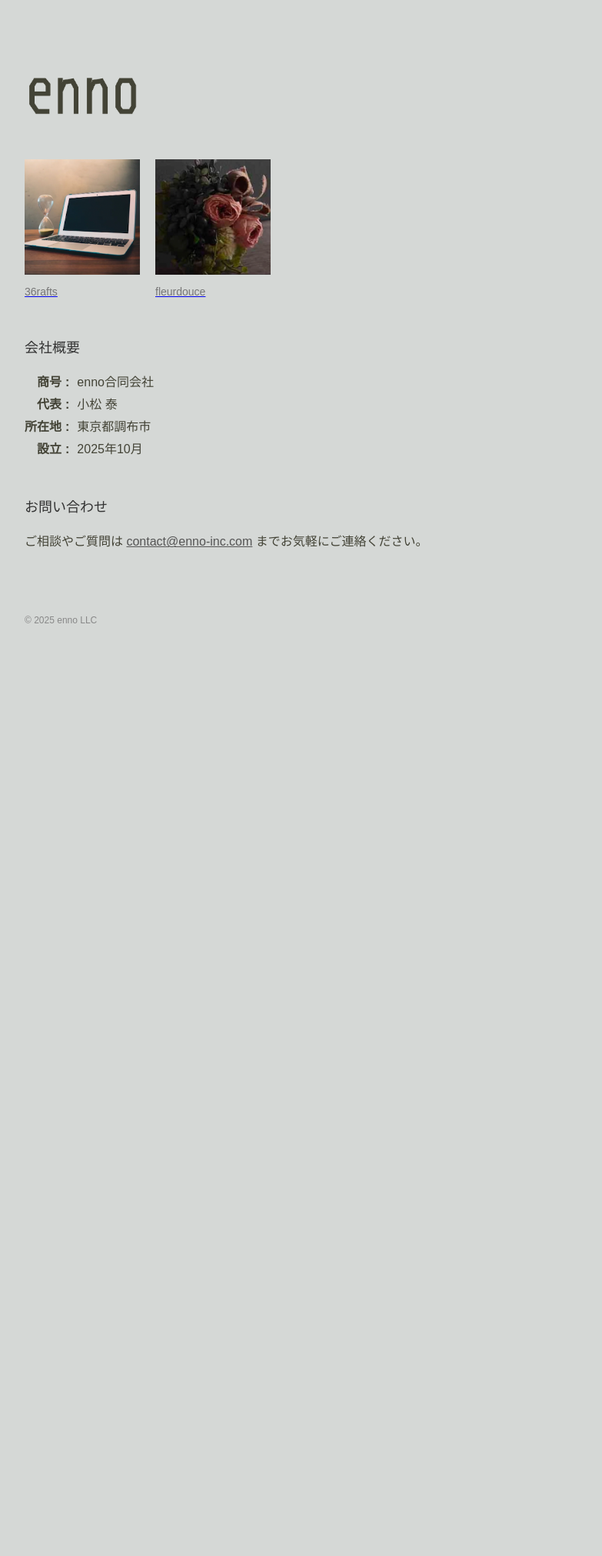
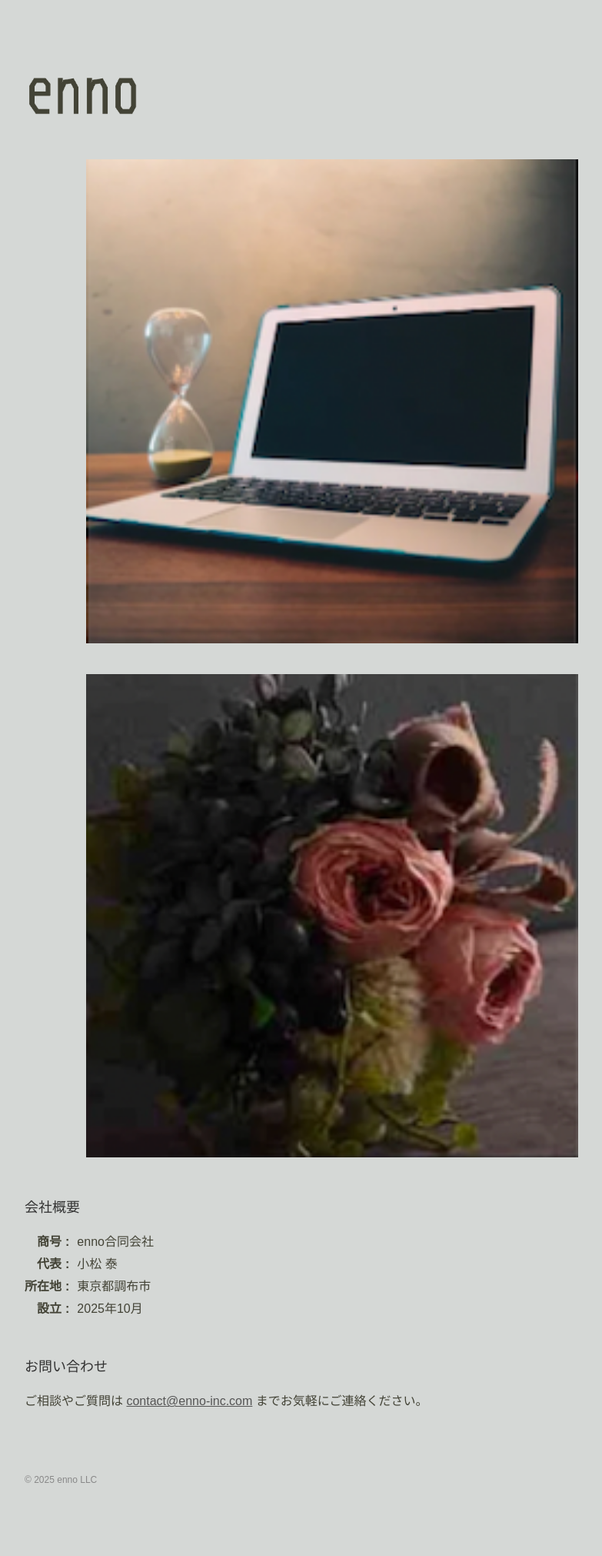
Before and after one commit to komapotter/www.enno-inc.com, a Jekyll site: the page built from index.markdown, in a window 1280 px wide. Shown: the whole page at 77% size, without its empty margins (208-991 px from the left). Built offline with Jekyll 4.4.1, drawn with Linux system fonts in a browser that asks for light colours; some web fonts are replaced; before the commit the page ends 905 px from its top, so only the background shows below that.

Commit message:
Redesign gallery layout to vertical alignment with centered items and larger gaps

```diff
--- a/assets/css/style.css
+++ b/assets/css/style.css
@@ -37,37 +37,53 @@ ul {
 
 .gallery {
     display: flex;
-    justify-content: flex-start;
-    gap: 20px;
+    flex-direction: column;
+    align-items: center;
+    gap: 40px;
     margin-top: 50px;
-    align-items: flex-start;
 }
 
 .gallery-item {
-    text-align: left;
-}
-
-.gallery-item img {
-    width: 150px;
-    height: 150px;
-    object-fit: cover;
-    margin-bottom: 10px;
-}
-
-.gallery-item p {
-    margin: 0;
-    font-size: 14px;
-    color: #777;
+    width: 80%;
+    overflow: hidden; /* はみ出し防止 */
 }
 
 .gallery-item a {
     display: block;
-    transition: transform 0.3s ease, opacity 0.3s ease;
+    position: relative;
+    line-height: 0; /* aタグの余分な高さを消す */
 }
 
-.gallery-item a:hover {
-    transform: scale(1.05);
-    opacity: 0.8;
+.gallery-item img {
+    width: 100%;
+    height: auto;
+    display: block;
+}
+
+.overlay {
+    position: absolute;
+    top: 0;
+    left: 0;
+    width: 100%;
+    height: 100%;
+    background-color: rgba(0, 0, 0, 0.6);
+    color: white;
+    display: flex;
+    align-items: center;
+    justify-content: center;
+    opacity: 0;
+    transition: opacity 0.3s ease;
+    text-align: center;
+}
+
+.overlay .brand-name {
+    font-size: 24px;
+    font-weight: 400;
+    letter-spacing: 0.1em;
+}
+
+.gallery-item a:hover .overlay {
+    opacity: 1;
 }
 
 .contact p {
--- a/index.markdown
+++ b/index.markdown
@@ -9,13 +9,13 @@ title: enno合同会社
   <div class="gallery-item">
     <a href="https://about.36rafts.com" target="_blank">
       <img src="/assets/images/36rafts.png" alt="36rafts">
-      <p>36rafts</p>
+      <div class="overlay"><p class="brand-name">36rafts</p></div>
     </a>
   </div>
   <div class="gallery-item">
     <a href="https://store.shopping.yahoo.co.jp/fleurdouce/" target="_blank">
       <img src="/assets/images/fleurdouce.png" alt="fleurdouce">
-      <p>fleurdouce</p>
+      <div class="overlay"><p class="brand-name">fleurdouce</p></div>
     </a>
   </div>
 </div>
```
